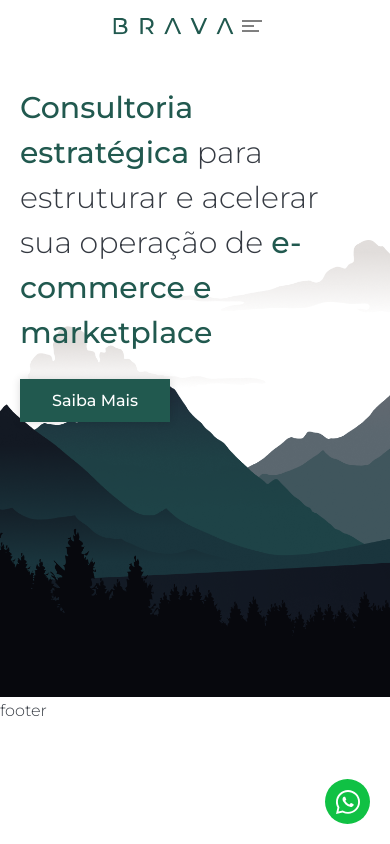
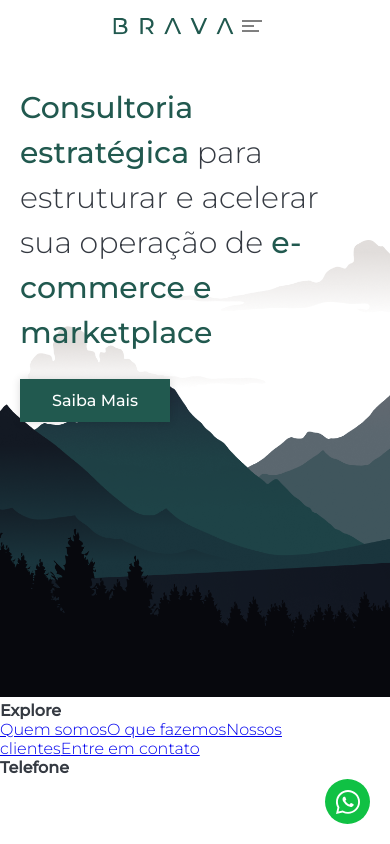
Before and after one commit to ArtthurMagnabosco/siteBrava, a React (Vite) app: page / in a window 390 px wide. Built offline with nearby package versions, Linux system fonts and the light colour scheme.

Commit message:
Started footer

```diff
--- a/src/components/Footer/Mobile/index.jsx
+++ b/src/components/Footer/Mobile/index.jsx
@@ -0,0 +1,26 @@
+import { Link } from "react-router-dom"
+
+const FooterMobile = () => {
+    return (
+        <div className="footer">
+            <div className="footer1">
+                <div className="footer__section">
+                    <h4 className="footer__title">
+                        Explore
+                    </h4>
+                    <Link className="footer__link" to="/quem-somos">Quem somos</Link>
+                    <Link className="footer__link" to="/o-que-fazemos">O que fazemos</Link>
+                    <Link className="footer__link" to="/nossos-clientes">Nossos clientes</Link>
+                    <Link className="footer__link" to="/contato">Entre em contato</Link>
+                </div>
+                <div className="footer__section">
+                    <h4 className="footer__title">
+                        Telefone
+                    </h4>
+                </div>
+            </div>
+        </div>
+    )
+}
+
+export default FooterMobile
--- a/src/components/Footer/index.jsx
+++ b/src/components/Footer/index.jsx
@@ -1,6 +1,26 @@
+import { useState } from "react"
+import FooterMobile from "./Mobile"
+import { useEffect } from "react"
+
 const Footer = () => {
+
+    const [isMobile, setIsMobile] = useState()
+    const handleWidth = () => {
+        window.innerWidth >= 1024 ?
+        setIsMobile(false) :
+        setIsMobile(true)
+    }
+    useEffect(() => {
+        handleWidth()
+        window.addEventListener("resize", handleWidth)
+    }, [])
+
     return (
-        <p>footer</p>
+        <>
+        {isMobile ?
+        <FooterMobile /> :
+        <p>Footer desk</p>}
+        </>
     )
 }
 
--- a/src/components/Whatsapp/index.jsx
+++ b/src/components/Whatsapp/index.jsx
@@ -1,5 +1,5 @@
 import "./sass/Whatsapp.css"
-import whatsappImg from "../../../public/images/whatsapp.svg"
+import whatsappImg from "../../../src/assets/imagens/logo/whatsapp.svg"
 
 const WhatsApp = () => {
     return (
--- a/src/pages/PaginaInicial/Mobile/Banner/index.jsx
+++ b/src/pages/PaginaInicial/Mobile/Banner/index.jsx
@@ -6,18 +6,18 @@ const Banner = () => {
   return (
     <>
       <div className="banner">
-        <div className="banner-content">
-          <h3 className="maintitle">
+        <div className="banner__content">
+          <h3 className="banner__maintitle">
             <span className="text-highlight">Consultoria estratégica</span> para
             estruturar e acelerar sua operação de
             <span className="text-highlight"> e-commerce e marketplace</span>
           </h3>
 
-          <Link to="/quem-somos" className="mainbutton">
+          <Link to="/quem-somos" className="banner__mainbutton">
             <p>Saiba Mais</p>
           </Link>
         </div>
-        <img src={bgImage} className="background" />
+        <img src={bgImage} className="banner__bg" />
       </div>
     </>
   );
--- a/src/pages/PaginaInicial/Mobile/Banner/sass/Banner.scss
+++ b/src/pages/PaginaInicial/Mobile/Banner/sass/Banner.scss
@@ -1,26 +1,23 @@
 @import "../../../../../styles/padroes/padroes.scss";
 
-
-
 .banner {
-    .maintitle {
-        @include title1;
-    }
-    .mainbutton {
-        @include button1;
-    }
-}
-
-.banner-content {
+    .banner__content {
         display: flex;
         flex-direction: column;
         gap: 1.5rem;
         padding: 1.8rem 1.25rem 0 1.25rem;
         position: absolute;
+
+        .banner__maintitle {
+            @include title1;
         }
-
-.background {
+        .banner__mainbutton {
+            @include button1;
+        }
+    }
+    .banner__bg {
         width: 100%;
         padding-top: 11.5rem;
         z-index: -1;
     }
+}
```
Also changed, not shown: src/pages/PaginaInicial/Mobile/Banner/sass/Banner.css (+14 -16 lines), src/assets/imagens/logo/whatsapp.svg (renamed from public/images/whatsapp.svg). Lines whose indentation alone changed are shown as unchanged.
